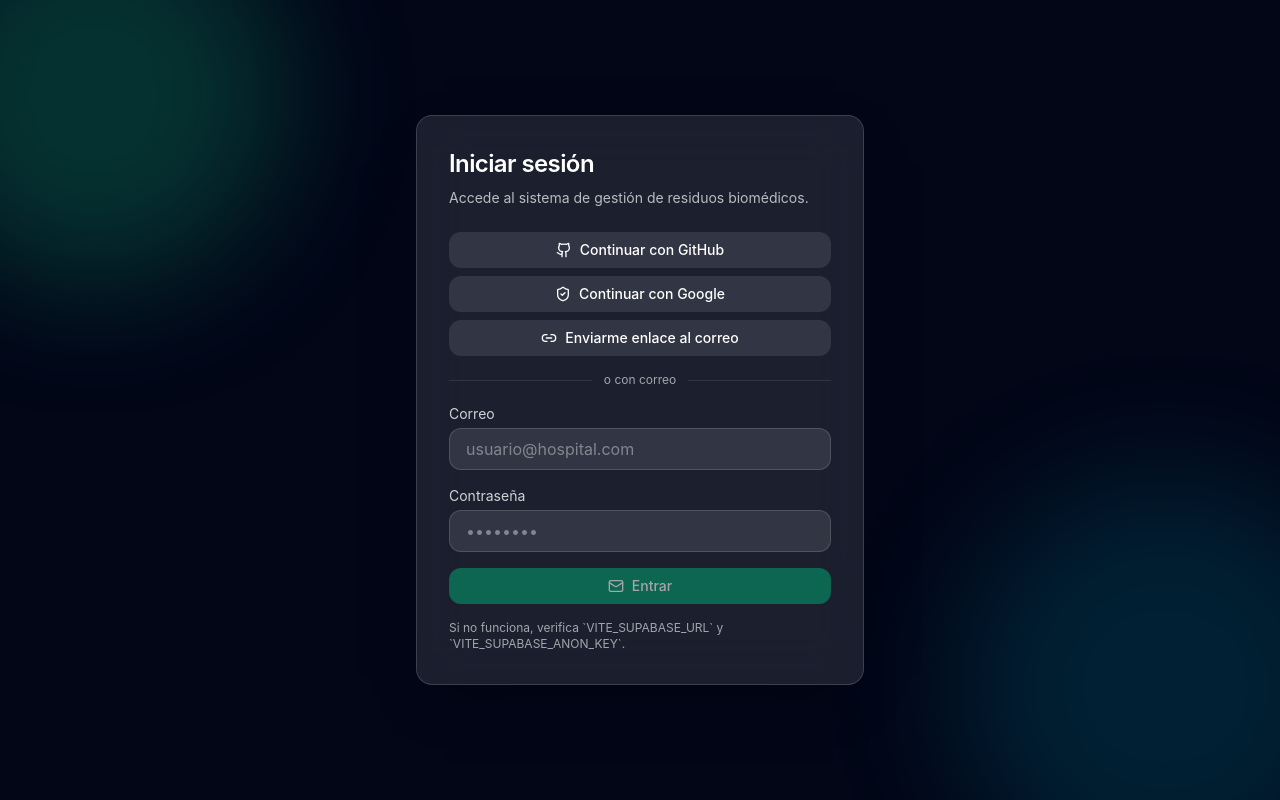
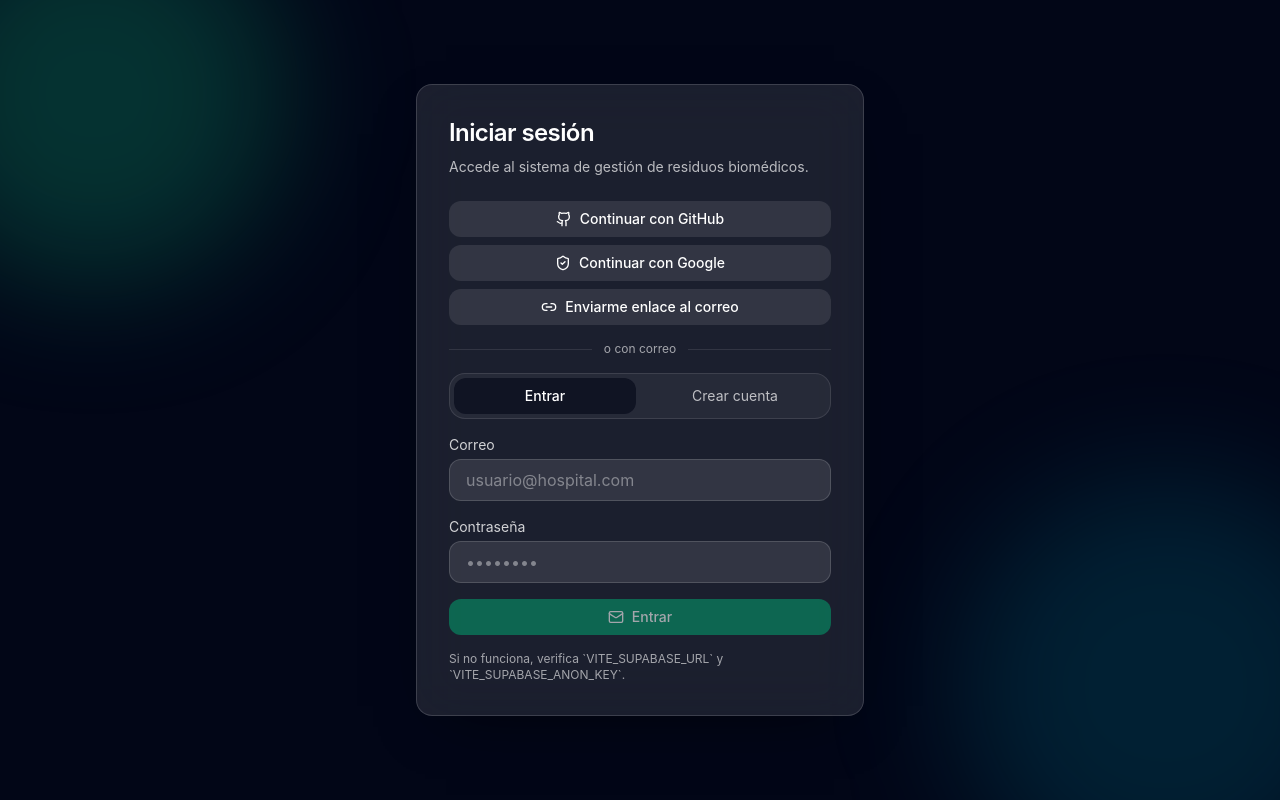
Before and after one commit to KmiloRosero/biomedical-fronted, a React (Vite) app: page / in a window 1280 px wide. Built offline with nearby package versions, Linux system fonts and the light colour scheme; no server answers.

Commit message:
Improve Supabase auth errors and add signup

```diff
--- a/src/features/auth/pages/LoginPage.tsx
+++ b/src/features/auth/pages/LoginPage.tsx
@@ -23,8 +23,11 @@ export function LoginPage() {
   const error = useAuthStore((s) => s.error);
   const clearError = useAuthStore((s) => s.clearError);
   const signInWithPassword = useAuthStore((s) => s.signInWithPassword);
+  const signUpWithPassword = useAuthStore((s) => s.signUpWithPassword);
   const requestEmailLogin = useAuthStore((s) => s.requestEmailLogin);
   const signInWithOAuth = useAuthStore((s) => s.signInWithOAuth);
+
+  const [mode, setMode] = useState<"login" | "signup">("login");
 
   const [isEmailDialogOpen, setIsEmailDialogOpen] = useState(false);
   const [emailLogin, setEmailLogin] = useState("");
@@ -64,6 +67,15 @@ export function LoginPage() {
     if (!emailPattern.test(form.email) || form.password.length < 6) {
       return;
     }
+
+    if (mode === "signup") {
+      await signUpWithPassword(form.email, form.password);
+      if (!useAuthStore.getState().error) {
+        toast.success("Cuenta creada. Si Supabase pide confirmación, revisa tu correo.");
+      }
+      return;
+    }
+
     await signInWithPassword(form.email, form.password);
   }
 
@@ -125,6 +137,31 @@ export function LoginPage() {
             </div>
 
             <div className="space-y-4">
+              <div className="flex gap-2 rounded-2xl border border-slate-200/70 bg-slate-900/5 p-1 dark:border-white/10 dark:bg-white/5">
+                <button
+                  type="button"
+                  onClick={() => setMode("login")}
+                  className={
+                    mode === "login"
+                      ? "flex-1 rounded-xl bg-white px-3 py-2 text-sm font-medium text-slate-900 dark:bg-slate-950/60 dark:text-white"
+                      : "flex-1 rounded-xl px-3 py-2 text-sm text-slate-700 hover:bg-white/70 dark:text-white/70 dark:hover:bg-white/10"
+                  }
+                >
+                  Entrar
+                </button>
+                <button
+                  type="button"
+                  onClick={() => setMode("signup")}
+                  className={
+                    mode === "signup"
+                      ? "flex-1 rounded-xl bg-white px-3 py-2 text-sm font-medium text-slate-900 dark:bg-slate-950/60 dark:text-white"
+                      : "flex-1 rounded-xl px-3 py-2 text-sm text-slate-700 hover:bg-white/70 dark:text-white/70 dark:hover:bg-white/10"
+                  }
+                >
+                  Crear cuenta
+                </button>
+              </div>
+
               <TextField
                 label="Correo"
                 type="email"
@@ -156,7 +193,7 @@ export function LoginPage() {
                 disabled={!canSubmit}
               >
                 <Mail className="h-4 w-4" />
-                {isLoading ? "Validando..." : "Entrar"}
+                {isLoading ? "Validando..." : mode === "signup" ? "Crear cuenta" : "Entrar"}
               </Button>
 
               <div className="text-xs text-slate-600 dark:text-white/60">
--- a/src/features/auth/services/AuthService.ts
+++ b/src/features/auth/services/AuthService.ts
@@ -24,6 +24,32 @@ export class AuthService {
     }
 
     const user = mapSupabaseUserToProfile(data.user);
+    this.setSession({ token, user });
+    return { token, user };
+  }
+
+  public async signUpWithPassword(email: string, password: string): Promise<AuthSession | null> {
+    const redirectTo = `${window.location.origin}/auth/callback`;
+    const { data, error } = await this.supabase.auth.signUp({
+      email,
+      password,
+      options: { emailRedirectTo: redirectTo },
+    });
+
+    if (error) {
+      throw error;
+    }
+
+    const token = data.session?.access_token;
+    if (!token) {
+      return null;
+    }
+
+    if (!data.session) {
+      return null;
+    }
+
+    const user = mapSupabaseUserToProfile(data.session.user);
     this.setSession({ token, user });
     return { token, user };
   }
--- a/src/features/auth/stores/useAuthStore.ts
+++ b/src/features/auth/stores/useAuthStore.ts
@@ -12,6 +12,7 @@ type AuthState = {
   error: string | null;
   initialize: () => Promise<void>;
   signInWithPassword: (email: string, password: string) => Promise<void>;
+  signUpWithPassword: (email: string, password: string) => Promise<void>;
   requestEmailLogin: (email: string) => Promise<void>;
   signInWithOAuth: (provider: "github" | "google") => Promise<void>;
   exchangeCodeForSession: (code: string) => Promise<void>;
@@ -50,14 +51,27 @@ export const useAuthStore = create<AuthState>((set) => ({
         user: session.user,
         isLoading: false,
       });
-    } catch {
+    } catch (err: unknown) {
       set({
         status: "unauthenticated",
         token: null,
         user: null,
         isLoading: false,
-        error: "No se pudo iniciar sesión. Verifica tus credenciales.",
+        error: mapAuthErrorToMessage(err),
       });
+    }
+  },
+  signUpWithPassword: async (email, password) => {
+    set({ isLoading: true, error: null });
+    try {
+      const session = await authService.signUpWithPassword(email, password);
+      if (session) {
+        set({ status: "authenticated", token: session.token, user: session.user, isLoading: false });
+        return;
+      }
+      set({ isLoading: false });
+    } catch (err: unknown) {
+      set({ isLoading: false, error: mapAuthErrorToMessage(err) });
     }
   },
   requestEmailLogin: async (email) => {
@@ -65,10 +79,10 @@ export const useAuthStore = create<AuthState>((set) => ({
     try {
       await authService.requestEmailLogin(email);
       set({ isLoading: false });
-    } catch {
+    } catch (err: unknown) {
       set({
         isLoading: false,
-        error: "No se pudo enviar el enlace al correo. Verifica Supabase y CORS.",
+        error: mapAuthErrorToMessage(err),
       });
     }
   },
@@ -78,8 +92,8 @@ export const useAuthStore = create<AuthState>((set) => ({
       const url = await authService.signInWithOAuth(provider);
       set({ isLoading: false });
       window.location.assign(url);
-    } catch {
-      set({ isLoading: false, error: "No se pudo iniciar con proveedor social." });
+    } catch (err: unknown) {
+      set({ isLoading: false, error: mapAuthErrorToMessage(err) });
     }
   },
   exchangeCodeForSession: async (code) => {
@@ -87,8 +101,8 @@ export const useAuthStore = create<AuthState>((set) => ({
     try {
       const session = await authService.exchangeCodeForSession(code);
       set({ status: "authenticated", token: session.token, user: session.user, isLoading: false });
-    } catch {
-      set({ isLoading: false, error: "No se pudo completar el inicio de sesión." });
+    } catch (err: unknown) {
+      set({ isLoading: false, error: mapAuthErrorToMessage(err) });
     }
   },
   signOut: () => {
@@ -97,3 +111,34 @@ export const useAuthStore = create<AuthState>((set) => ({
   },
   clearError: () => set({ error: null }),
 }));
+
+function mapAuthErrorToMessage(err: unknown): string {
+  const message =
+    typeof err === "object" && err && "message" in err && typeof (err as { message: unknown }).message === "string"
+      ? ((err as { message: string }).message ?? "")
+      : "";
+
+  const normalized = message.toLowerCase();
+
+  if (normalized.includes("invalid login credentials")) {
+    return "Credenciales inválidas. Verifica tu correo y contraseña.";
+  }
+
+  if (normalized.includes("email not confirmed")) {
+    return "Tu correo no está confirmado. Revisa tu bandeja y confirma el email.";
+  }
+
+  if (normalized.includes("user already registered")) {
+    return "Ese correo ya está registrado. Intenta iniciar sesión.";
+  }
+
+  if (normalized.includes("unsupported provider")) {
+    return "Proveedor no habilitado en Supabase. Actívalo en Authentication → Providers.";
+  }
+
+  if (normalized.includes("missing env var") || normalized.includes("missing env")) {
+    return "Faltan variables de entorno de Supabase en Vercel (URL y Publishable/Anon Key).";
+  }
+
+  return message ? `Error de autenticación: ${message}` : "No se pudo completar la autenticación.";
+}
```
